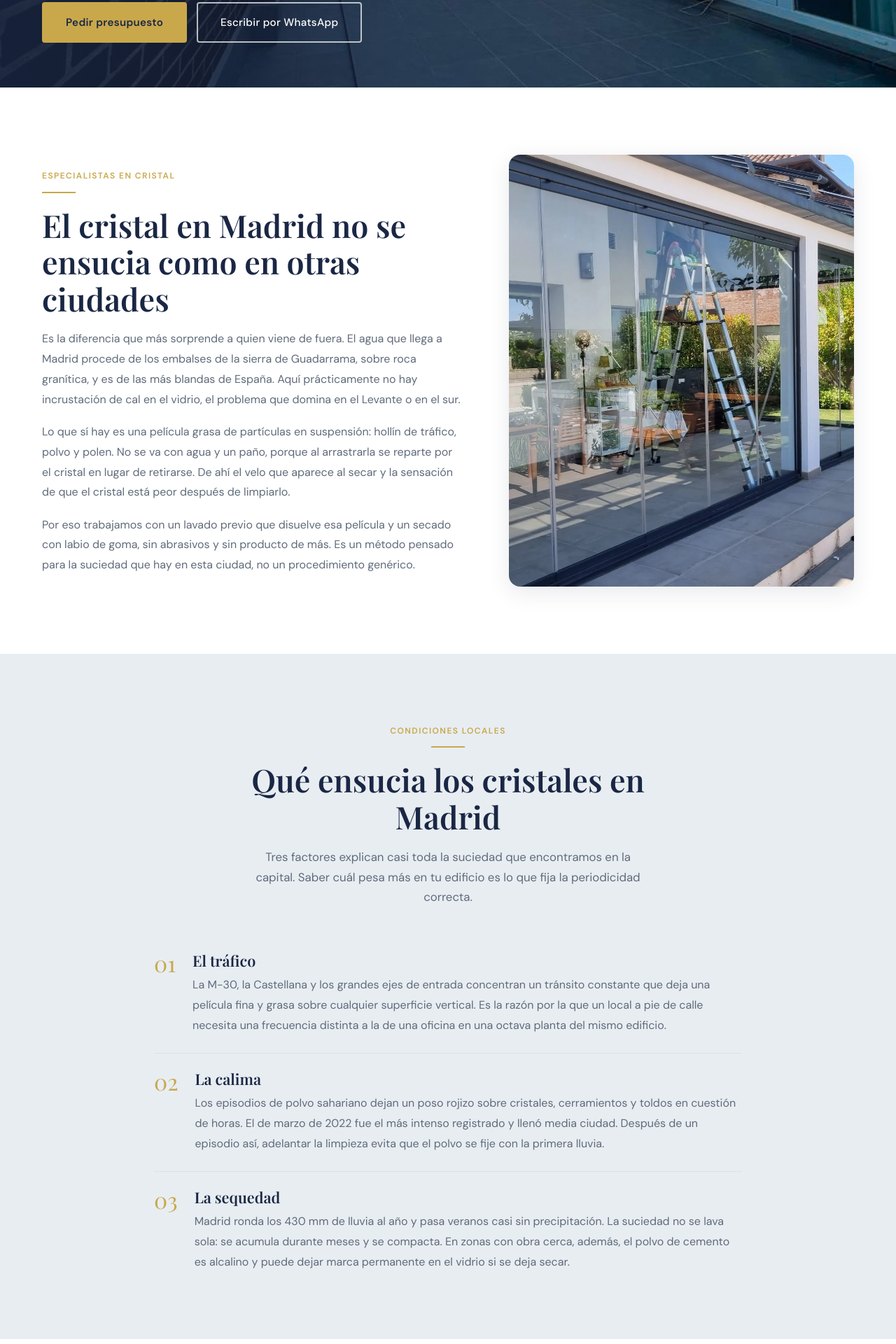
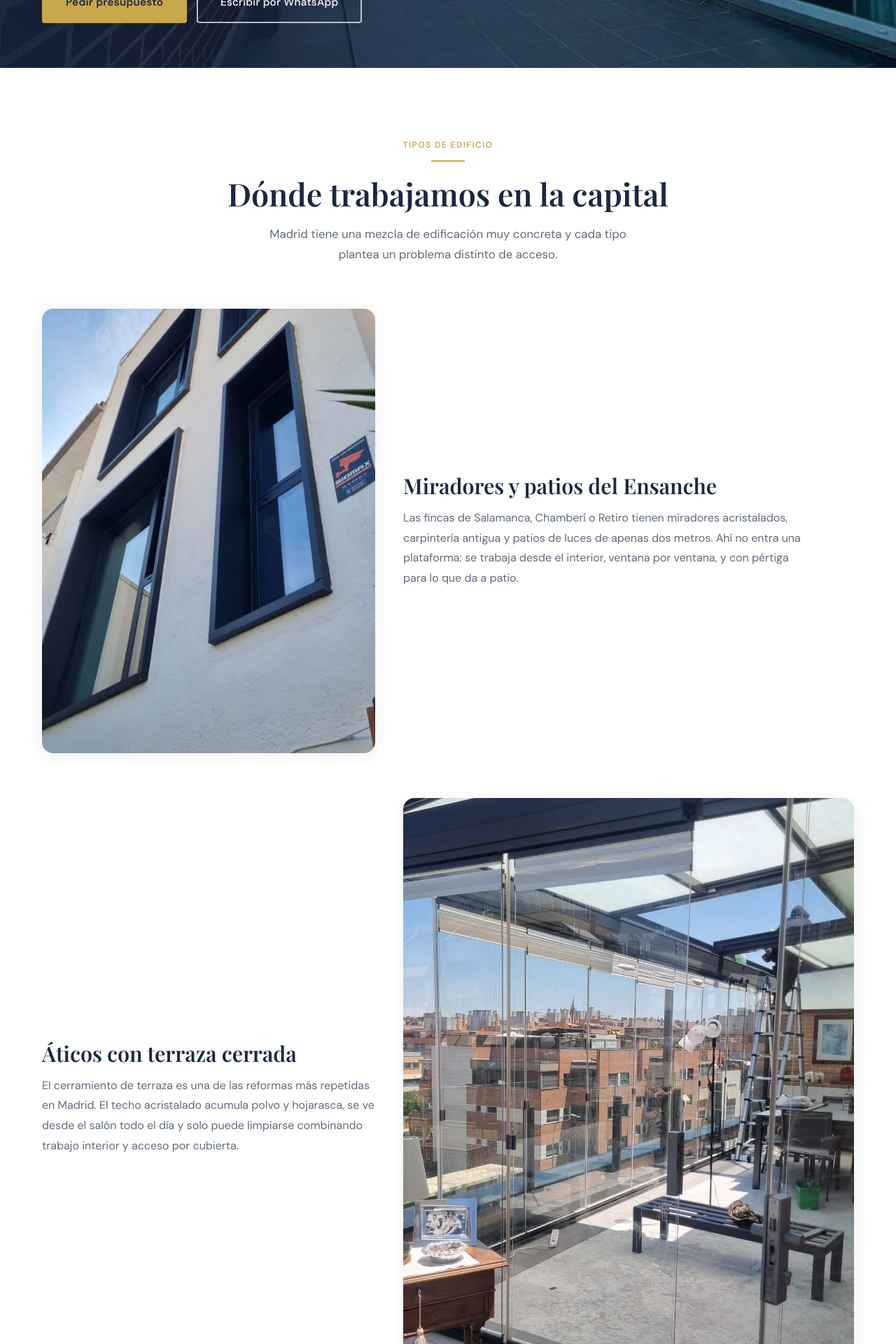
Before and after one commit to roldaan04/kristalia, a React (Vite) app: page /empresa-de-limpieza-de-cristales-madrid in a window 1280 px wide. Shown: the part 500-2420 px from the top of the page at 70% size. Built offline with nearby package versions, Linux system fonts and the light colour scheme.

Commit message:
patch: mejora landing page

```diff
--- a/src/pages/landings/LimpiezaCristalesMadridPage.css
+++ b/src/pages/landings/LimpiezaCristalesMadridPage.css
@@ -100,46 +100,6 @@
   object-fit: cover;
 }
 
-/* --- Factores de suciedad ------------------------------------------------ */
-.crismad-factores__list {
-  display: grid;
-  gap: var(--spacing-md);
-  max-width: 840px;
-  margin: 0 auto;
-}
-
-.crismad-factor {
-  display: grid;
-  grid-template-columns: auto 1fr;
-  gap: var(--spacing-md);
-  align-items: start;
-  padding-bottom: var(--spacing-md);
-  border-bottom: 1px solid var(--color-border);
-}
-
-.crismad-factor:last-child {
-  border-bottom: none;
-  padding-bottom: 0;
-}
-
-.crismad-factor__number {
-  font-family: var(--font-heading);
-  font-size: 2rem;
-  line-height: 1;
-  color: var(--color-accent);
-}
-
-.crismad-factor__title {
-  font-size: 1.35rem;
-  color: var(--color-primary);
-  margin-bottom: 0.5rem;
-}
-
-.crismad-factor__text {
-  color: var(--color-text-muted);
-  line-height: 1.8;
-}
-
 /* --- Tipologías de edificio ---------------------------------------------- */
 .crismad-tipologias__list {
   display: grid;
@@ -210,44 +170,6 @@
   line-height: 1.8;
 }
 
-/* --- Distritos ----------------------------------------------------------- */
-.crismad-zonas__grid {
-  display: flex;
-  flex-wrap: wrap;
-  justify-content: center;
-  gap: 0.6rem;
-  max-width: 900px;
-  margin: 0 auto;
-}
-
-.crismad-zonas__item {
-  font-size: 0.9rem;
-  color: var(--color-primary);
-  background: var(--color-background-alt);
-  border: 1px solid var(--color-border);
-  border-radius: var(--radius-sm);
-  padding: 0.5rem 1rem;
-}
-
-.crismad-zonas__note {
-  max-width: 640px;
-  margin: var(--spacing-lg) auto 0;
-  text-align: center;
-  color: var(--color-text-muted);
-  line-height: 1.8;
-}
-
-.crismad-link {
-  color: var(--color-secondary);
-  text-decoration: underline;
-  text-underline-offset: 3px;
-  transition: color var(--transition);
-}
-
-.crismad-link:hover {
-  color: var(--color-accent);
-}
-
 /* --- FAQ ----------------------------------------------------------------- */
 .crismad-faq__container {
   max-width: 840px;
@@ -280,25 +202,25 @@
 
 /* --- CTA final ----------------------------------------------------------- */
 .crismad-cta {
-  padding-top: var(--spacing-2xl);
-  padding-bottom: var(--spacing-2xl);
+  padding: var(--spacing-2xl) 0;
 }
 
 .crismad-cta__inner {
   text-align: center;
-  max-width: 720px;
+  max-width: 760px;
 }
 
 .crismad-cta__title {
-  font-size: clamp(1.8rem, 3.4vw, 2.6rem);
-  color: var(--color-text-light);
+  font-size: clamp(2rem, 3.4vw, 2.7rem);
+  color: var(--color-primary);
   margin-bottom: 1rem;
 }
 
 .crismad-cta__text {
-  color: rgba(255, 255, 255, 0.78);
+  max-width: 620px;
+  margin: 0 auto var(--spacing-md);
+  color: var(--color-text-muted);
   line-height: 1.8;
-  margin-bottom: var(--spacing-md);
 }
 
 .crismad-cta__actions {
@@ -311,31 +233,31 @@
 
 .crismad-cta__phone {
   font-size: 0.95rem;
-  color: rgba(255, 255, 255, 0.7);
+  color: var(--color-text-muted);
   margin-bottom: 0.85rem;
 }
 
 .crismad-cta__phone-link {
-  color: var(--color-accent);
+  color: var(--color-secondary);
   font-weight: 600;
 }
 
 .crismad-cta__phone-link:hover {
-  text-decoration: underline;
+  color: var(--color-accent);
 }
 
 .crismad-cta__links {
   font-size: 0.9rem;
-  color: rgba(255, 255, 255, 0.45);
+  color: var(--color-text-muted);
 }
 
 .crismad-cta__link {
-  color: rgba(255, 255, 255, 0.7);
+  color: var(--color-secondary);
   transition: color var(--transition);
 }
 
 .crismad-cta__link:hover {
-  color: var(--color-white);
+  color: var(--color-accent);
 }
 
 /* --- Responsive ---------------------------------------------------------- */
--- a/src/pages/landings/LimpiezaCristalesMadridPage.jsx
+++ b/src/pages/landings/LimpiezaCristalesMadridPage.jsx
@@ -4,7 +4,6 @@ import Seo, { SITE_URL } from '../../components/Seo';
 import Button from '../../components/ui/Button';
 import { WHATSAPP_URL, PHONE_DISPLAY } from '../../utils/constants';
 import heroImg from '../../assets/cristales/cristalera4.webp';
-import metodoImg from '../../assets/cristales/cristalera.webp';
 import aticoImg from '../../assets/cristales/cristalera2.webp';
 import escaparateImg from '../../assets/escaparates/escaparates.webp';
 import lucernarioImg from '../../assets/fachadas/fachada-acristalada.webp';
@@ -24,7 +23,7 @@ const jsonLd = [
     serviceType: 'Limpieza profesional de cristales',
     name: 'Limpieza de cristales en Madrid',
     description:
-      'Limpieza profesional de cristales, escaparates, cerramientos de ático, lucernarios y fachadas acristaladas en los 21 distritos de Madrid capital, con medios adaptados al acceso de cada edificio.',
+      'Limpieza profesional de cristales, escaparates, cerramientos de ático, lucernarios y fachadas acristaladas en todo Madrid, con medios adaptados al acceso de cada edificio.',
     url: `${SITE_URL}${PATH}`,
     provider: { '@id': `${SITE_URL}/#business` },
     areaServed: { '@type': 'City', name: 'Madrid' },
@@ -82,13 +81,6 @@ const tipologias = [
     texto:
       'Portales con cubierta de vidrio, atrios de oficinas y galerías comerciales. Son superficies grandes, en horizontal y con muy mal acceso, donde la suciedad se acumula sin que nadie la vea hasta que la luz baja de golpe.',
   },
-];
-
-const distritos = [
-  'Centro', 'Arganzuela', 'Retiro', 'Salamanca', 'Chamartín', 'Tetuán',
-  'Chamberí', 'Fuencarral-El Pardo', 'Moncloa-Aravaca', 'Latina', 'Carabanchel',
-  'Usera', 'Puente de Vallecas', 'Moratalaz', 'Ciudad Lineal', 'Hortaleza',
-  'Villaverde', 'Villa de Vallecas', 'Vicálvaro', 'San Blas-Canillejas', 'Barajas',
 ];
 
 const faqs = [
@@ -159,8 +151,7 @@ export default function LimpiezaCristalesMadridPage() {
 
           <p className="crismad-hero__subtitle">
             Trabajamos solo en Madrid y solo con cristal. Escaparates, oficinas,
-            comunidades, cerramientos de ático y lucernarios en los 21 distritos
-            de la capital.
+            comunidades, cerramientos de ático y lucernarios.
           </p>
 
           <div className="crismad-hero__actions">
@@ -177,111 +168,6 @@ export default function LimpiezaCristalesMadridPage() {
               Escribir por WhatsApp
             </Button>
           </div>
-        </div>
-      </section>
-
-      <section className="crismad-intro section" aria-labelledby="crismad-intro-title">
-        <div className="container">
-          <div className="crismad-intro__layout">
-            <div className="crismad-intro__text">
-              <span className="section-tag">Especialistas en cristal</span>
-              <div className="gold-line" />
-              <h2 id="crismad-intro-title" className="section-title">
-                El cristal en Madrid no se ensucia como en otras ciudades
-              </h2>
-              <p>
-                Es la diferencia que más sorprende a quien viene de fuera. El agua
-                que llega a Madrid procede de los embalses de la sierra de
-                Guadarrama, sobre roca granítica, y es de las más blandas de
-                España. Aquí prácticamente no hay incrustación de cal en el vidrio,
-                el problema que domina en el Levante o en el sur.
-              </p>
-              <p>
-                Lo que sí hay es una película grasa de partículas en suspensión:
-                hollín de tráfico, polvo y polen. No se va con agua y un paño,
-                porque al arrastrarla se reparte por el cristal en lugar de
-                retirarse. De ahí el velo que aparece al secar y la sensación de
-                que el cristal está peor después de limpiarlo.
-              </p>
-              <p>
-                Por eso trabajamos con un lavado previo que disuelve esa película
-                y un secado con labio de goma, sin abrasivos y sin producto de más.
-                Es un método pensado para la suciedad que hay en esta ciudad, no
-                un procedimiento genérico.
-              </p>
-            </div>
-
-            <div className="crismad-intro__image-wrap">
-              <img
-                src={metodoImg}
-                alt="Cerramiento acristalado de una vivienda durante la limpieza, con escalera telescópica y útiles de trabajo"
-                className="crismad-intro__image"
-                loading="lazy"
-                decoding="async"
-              />
-            </div>
-          </div>
-        </div>
-      </section>
-
-      <section className="crismad-factores section bg-alt" aria-labelledby="crismad-factores-title">
-        <div className="container">
-          <header className="section-header--center">
-            <span className="section-tag">Condiciones locales</span>
-            <div className="gold-line gold-line--center" />
-            <h2 id="crismad-factores-title" className="section-title">
-              Qué ensucia los cristales en Madrid
-            </h2>
-            <p className="section-subtitle section-subtitle--center">
-              Tres factores explican casi toda la suciedad que encontramos en la
-              capital. Saber cuál pesa más en tu edificio es lo que fija la
-              periodicidad correcta.
-            </p>
-          </header>
-
-          <ol className="crismad-factores__list">
-            <li className="crismad-factor">
-              <span className="crismad-factor__number">01</span>
-              <div className="crismad-factor__body">
-                <h3 className="crismad-factor__title">El tráfico</h3>
-                <p className="crismad-factor__text">
-                  La M-30, la Castellana y los grandes ejes de entrada concentran
-                  un tránsito constante que deja una película fina y grasa sobre
-                  cualquier superficie vertical. Es la razón por la que un local
-                  a pie de calle necesita una frecuencia distinta a la de una
-                  oficina en una octava planta del mismo edificio.
-                </p>
-              </div>
-            </li>
-
-            <li className="crismad-factor">
-              <span className="crismad-factor__number">02</span>
-              <div className="crismad-factor__body">
-                <h3 className="crismad-factor__title">La calima</h3>
-                <p className="crismad-factor__text">
-                  Los episodios de polvo sahariano dejan un poso rojizo sobre
-                  cristales, cerramientos y toldos en cuestión de horas. El de
-                  marzo de 2022 fue el más intenso registrado y llenó media
-                  ciudad. Después de un episodio así, adelantar la limpieza
-                  evita que el polvo se fije con la primera lluvia.
-                </p>
-              </div>
-            </li>
-
-            <li className="crismad-factor">
-              <span className="crismad-factor__number">03</span>
-              <div className="crismad-factor__body">
-                <h3 className="crismad-factor__title">La sequedad</h3>
-                <p className="crismad-factor__text">
-                  Madrid ronda los 430 mm de lluvia al año y pasa veranos casi
-                  sin precipitación. La suciedad no se lava sola: se acumula
-                  durante meses y se compacta. En zonas con obra cerca, además,
-                  el polvo de cemento es alcalino y puede dejar marca permanente
-                  en el vidrio si se deja secar.
-                </p>
-              </div>
-            </li>
-          </ol>
         </div>
       </section>
 
@@ -377,40 +263,7 @@ export default function LimpiezaCristalesMadridPage() {
         </div>
       </section>
 
-      <section className="crismad-zonas section" aria-labelledby="crismad-zonas-title">
-        <div className="container">
-          <header className="section-header--center">
-            <span className="section-tag">Cobertura</span>
-            <div className="gold-line gold-line--center" />
-            <h2 id="crismad-zonas-title" className="section-title">
-              Los 21 distritos de Madrid capital
-            </h2>
-            <p className="section-subtitle section-subtitle--center">
-              Nos movemos por toda la ciudad. Estas son las zonas donde más
-              trabajo tenemos y en las que podemos ajustar mejor el precio por la
-              cercanía entre servicios.
-            </p>
-          </header>
-
-          <ul className="crismad-zonas__grid">
-            {distritos.map((distrito) => (
-              <li key={distrito} className="crismad-zonas__item">{distrito}</li>
-            ))}
-          </ul>
-
-          <p className="crismad-zonas__note">
-            ¿Tu edificio está fuera de la capital? Cuéntanoslo igualmente en la{' '}
-            <Link to="/" className="crismad-link">página de inicio</Link> y
-            valoramos el desplazamiento. Si además necesitas suelos, moquetas o
-            tapicerías, puedes ver el{' '}
-            <Link to="/empresa-de-limpieza-madrid" className="crismad-link">
-              resto de servicios de limpieza que ofrecemos en Madrid
-            </Link>.
-          </p>
-        </div>
-      </section>
-
-      <section className="crismad-faq section bg-alt" aria-labelledby="crismad-faq-title">
+      <section className="crismad-faq section" aria-labelledby="crismad-faq-title">
         <div className="container crismad-faq__container">
           <header className="section-header--center">
             <span className="section-tag">Dudas frecuentes</span>
@@ -431,11 +284,16 @@ export default function LimpiezaCristalesMadridPage() {
         </div>
       </section>
 
-      <section className="crismad-cta bg-dark" aria-labelledby="crismad-cta-title">
+      <section className="crismad-cta bg-alt" aria-labelledby="crismad-cta-title">
         <div className="container crismad-cta__inner">
+
+          <span className="section-tag">Presupuesto sin compromiso</span>
+          <div className="gold-line gold-line--center" />
+
           <h2 id="crismad-cta-title" className="crismad-cta__title">
             Dinos qué edificio es y te decimos cómo se limpia
           </h2>
+
           <p className="crismad-cta__text">
             Con la dirección, la planta y una foto tenemos suficiente para darte
             un precio cerrado. Sin visita comercial y sin compromiso.
@@ -445,8 +303,9 @@ export default function LimpiezaCristalesMadridPage() {
             <Button variant="gold" size="lg" href="/#contacto">
               Solicitar presupuesto
             </Button>
+
             <Button
-              variant="outline-light"
+              variant="outline"
               size="lg"
               href={WHATSAPP_URL}
               target="_blank"
@@ -458,15 +317,25 @@ export default function LimpiezaCristalesMadridPage() {
 
           <p className="crismad-cta__phone">
             O llámanos directamente al{' '}
-            <a href={`tel:${PHONE_DISPLAY.replace(/\s/g, '')}`} className="crismad-cta__phone-link">
+            <a
+              href={`tel:${PHONE_DISPLAY.replace(/\s/g, '')}`}
+              className="crismad-cta__phone-link"
+            >
               {PHONE_DISPLAY}
             </a>
           </p>
 
           <p className="crismad-cta__links">
-            <Link to="/quienes-somos" className="crismad-cta__link">Conoce a Kristalia</Link>
+            <Link to="/quienes-somos" className="crismad-cta__link">
+              Conoce a Kristalia
+            </Link>
+
             <span aria-hidden="true"> · </span>
-            <Link to="/empresa-de-limpieza-madrid" className="crismad-cta__link">
+
+            <Link
+              to="/empresa-de-limpieza-madrid"
+              className="crismad-cta__link"
+            >
               Empresa de limpieza en Madrid
             </Link>
           </p>
```
